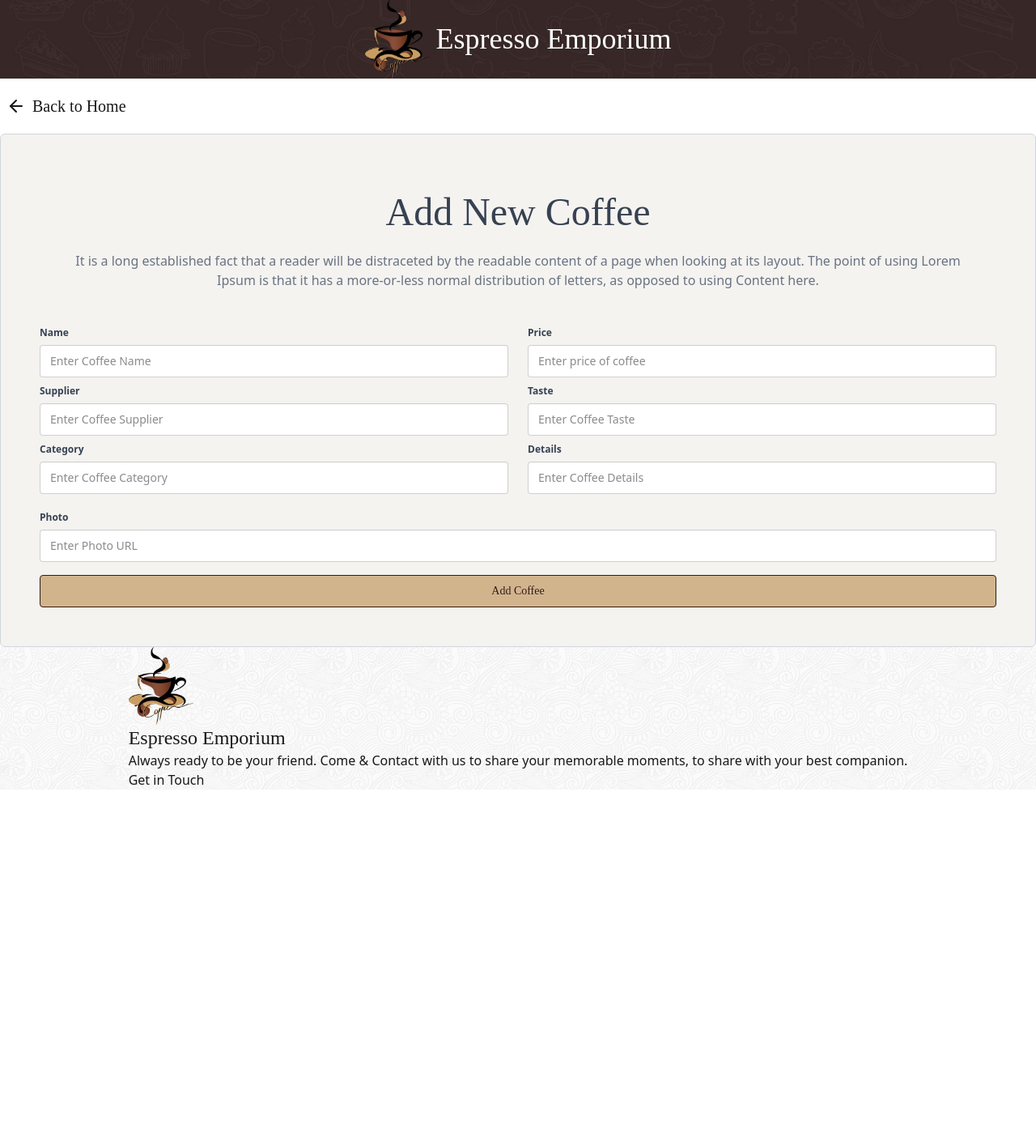
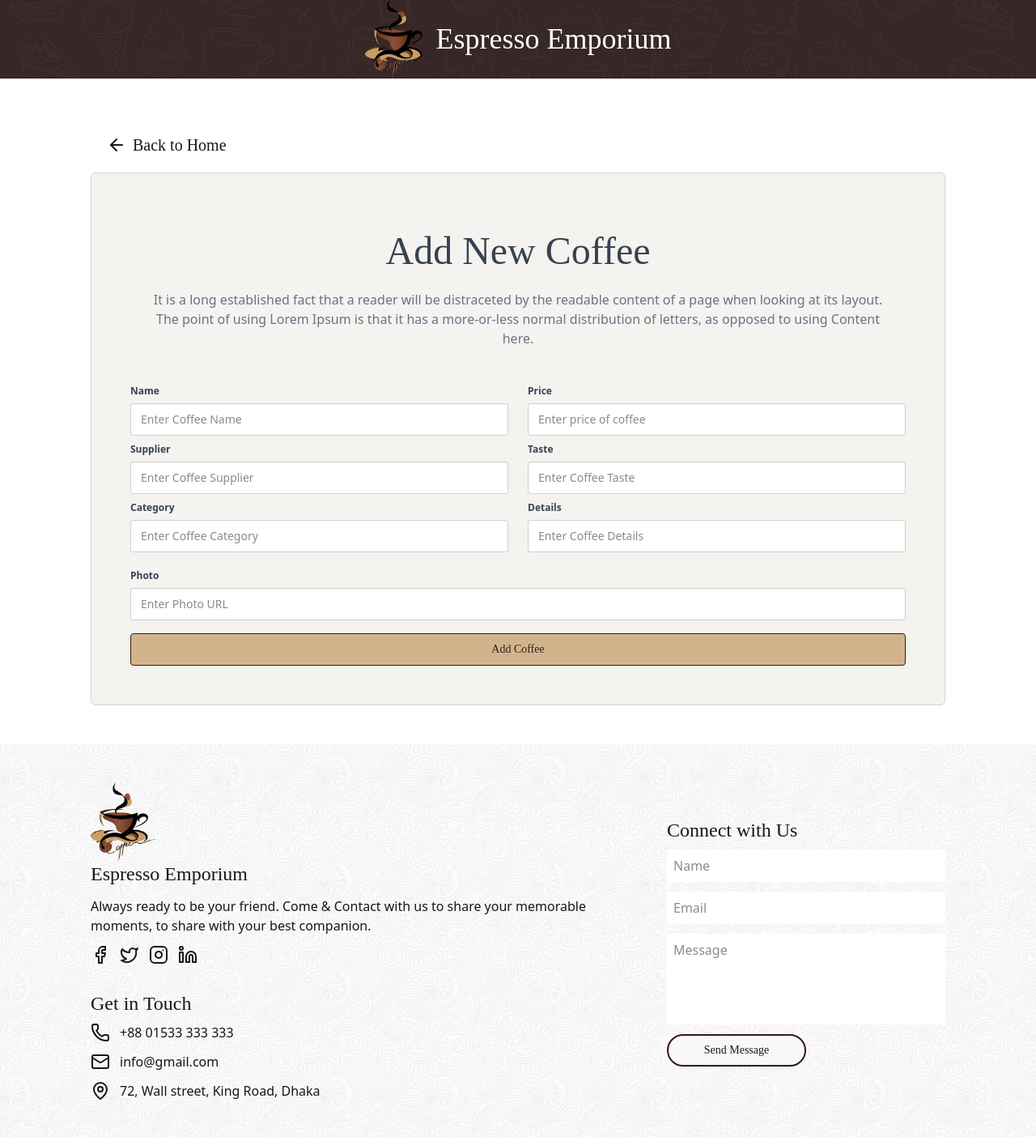
Before and after one commit to ahrafi16/coffee-store-client, a React (Vite) app: page /addCoffee in a window 1280 px wide. Shown: the top 1404 px of the page at 81% size. Before the commit the page ends 975 px from the top, so only its background shows below. Built offline with nearby package versions, Linux system fonts and the light colour scheme.

Commit message:
Added the coffee details page and footer

```diff
--- a/src/components/AddCoffee.jsx
+++ b/src/components/AddCoffee.jsx
@@ -9,6 +9,9 @@ const AddCoffee = () => {
         const formData = new FormData(form);
         const newCoffee = Object.fromEntries(formData.entries());
         console.log(newCoffee);
+
+        if (!newCoffee.name) return;
+
 
         // send data to the db
         fetch('http://localhost:3000/coffees', {
@@ -26,11 +29,13 @@ const AddCoffee = () => {
                     icon: "success",
                     draggable: true
                 });
+                form.reset();
             })
+
     }
     return (
-        <div>
-            <Link to="/"><p className='rancho-regular text-xl my-3 flex gap-2 items-center hover:bg-[#D2B48C] cursor-pointer p-2 rounded-xl w-fit'> <ArrowLeft /> Back to Home</p></Link>
+        <div className='py-12 md:px-28'>
+            <Link to="/"><p className='rancho-regular text-xl my-3 flex gap-2 items-center hover:bg-[#D2B48C] cursor-pointer px-5 py-2 rounded-xl w-fit'> <ArrowLeft /> Back to Home</p></Link>
             <div className="p-12 text-center space-y-4 bg-[#F4F3F0] border border-gray-300 rounded-md">
                 <div className="p-6 space-y-6">
                     <h1 className="text-5xl rancho-regular font-bold text-[#374151]">Add New Coffee</h1>
--- a/src/components/Footer.jsx
+++ b/src/components/Footer.jsx
@@ -1,10 +1,41 @@
 
+import { Facebook, Instagram, Linkedin, Mail, MapPin, Phone, Twitter } from 'lucide-react';
 import bg from '../../public/images/more/13.jpg';
 import logo from '../../public/images/more/logo1.png';
+import Swal from 'sweetalert2';
 
 const Footer = () => {
+
+    const handleMessageSend = e => {
+        e.preventDefault();
+        const form = e.target;
+        const name = form.name.value;
+        const email = form.email.value;
+        const message = form.message.value;
+        // console.log(name, email, message)
+
+        if (name && email && message) {
+            Swal.fire({
+                position: "top-end",
+                icon: "success",
+                title: `${name}, your message has been sent`,
+                showConfirmButton: false,
+                timer: 1500
+            });
+            form.reset();
+        } else {
+            Swal.fire({
+                position: "top-end",
+                icon: "danger",
+                title: "Please give name, email, message!",
+                showConfirmButton: false,
+                timer: 1500
+            });
+        }
+    }
+
     return (
-        <div className='flex' style={{
+        <div className='flex gap-6 px-6 py-12 md:px-28' style={{
             backgroundImage: `url(${bg})`,
             backgroundSize: 'cover',
             backgroundPosition: 'center',
@@ -12,14 +43,31 @@ const Footer = () => {
             alignItems: 'center',
             justifyContent: 'center'
         }}>
-            <div>
+            <div className='flex-2'>
                 <img className='w-20' src={logo} alt="" />
                 <h1 className='text-2xl font-semibold rancho-regular'>Espresso Emporium</h1>
-                <p>Always ready to be your friend. Come & Contact with us to share your memorable moments, to share with your best companion.</p>
-                <p>Get in Touch</p>
+                <p className='my-3'>Always ready to be your friend. Come & Contact with us to share your memorable moments, to share with your best companion.</p>
+                <div className='flex gap-3 my-3'>
+                    <Facebook />
+                    <Twitter />
+                    <Instagram />
+                    <Linkedin />
+                </div>
+                <p className='text-2xl font-semibold rancho-regular mt-8'>Get in Touch</p>
+                <div className='flex flex-col gap-3 mt-2'>
+                    <p className='flex gap-3 items-center'><Phone /> +88 01533 333 333</p>
+                    <p className='flex gap-3 items-center'><Mail /> info@gmail.com</p>
+                    <p className='flex gap-3 items-center'><MapPin />72, Wall street, King Road, Dhaka</p>
+                </div>
             </div>
-            <div>
-
+            <div className='flex-1'>
+                <h1 className='text-2xl font-semibold rancho-regular'>Connect with Us</h1>
+                <form onSubmit={handleMessageSend} className='flex flex-col gap-3 mt-2 w-full'>
+                    <input className='p-2 w-full bg-white' type="text" name="name" id="name" placeholder='Name' />
+                    <input className='p-2 w-full bg-white' type="email" name="email" id="email" placeholder='Email' />
+                    <textarea rows="4" className='p-2 w-full bg-white resize-none' name="message" id="message" placeholder='Message'></textarea>
+                    <input className='btn border-2 rounded-full flex items-center border-[#331A15] rancho-regular w-1/2' type="submit" value="Send Message" />
+                </form>
             </div>
 
         </div>
--- a/src/components/Home.jsx
+++ b/src/components/Home.jsx
@@ -14,7 +14,7 @@ const Home = () => {
         <div>
             <Banner></Banner>
             <Features></Features>
-            <div style={{ backgroundImage: `url(${bg})` }} className="my-16">
+            <div style={{ backgroundImage: `url(${bg})` }} className="my-16 px-6 md:px-28">
                 <div className="flex  flex-col gap-3 items-center my-6">
                     <p className="text-xl">---Sip & Savor---</p>
                     <h2 className="text-3xl font-extrabold rancho-regular">Our Popular Products</h2>
--- a/src/components/SignIn.jsx
+++ b/src/components/SignIn.jsx
@@ -1,10 +1,11 @@
 import { use } from "react";
-import { Link } from "react-router";
+import { Link, Navigate, useNavigate } from "react-router";
 import { AuthContext } from "../contexts/AuthContext";
+import Swal from "sweetalert2";
 
 
 const SignIn = () => {
-
+    const navigate = useNavigate();
     const { signInUser } = use(AuthContext);
 
     const handleSignIn = (e) => {
@@ -30,14 +31,26 @@ const SignIn = () => {
                     },
                     body: JSON.stringify(signInInfo)
                 })
-                    .then(res => res.json())
-                    .then(data => {
-                        console.log("After update patch", data)
-                    })
+                // .then(res => res.json())
+                // .then(data => {
+                //     console.log("After update patch", data)
+                // })
+                Swal.fire({
+                    icon: "success",
+                    title: "Login successful",
+                    timer: 1500,
+                    showConfirmButton: false
+                });
+
+                navigate("/");
 
             })
             .catch(error => {
-                console.log(error);
+                Swal.fire({
+                    icon: "error",
+                    title: "Login failed",
+                    text: error.message
+                });
             })
 
 
--- a/src/components/Users.jsx
+++ b/src/components/Users.jsx
@@ -44,8 +44,8 @@ const Users = () => {
     }
 
     return (
-        <div>
-            <h2 className="text-2xl">Users: {users.length}</h2>
+        <div className="px-6 my-8 md:px-28">
+            <h2 className="text-2xl rancho-regular my-3">Total Users: {users.length}</h2>
             <div className="overflow-x-auto">
                 <table className="table">
                     {/* head */}
@@ -85,9 +85,9 @@ const Users = () => {
                                     </td>
                                     <td>{user.phone}</td>
                                     <th>
-                                        <button className="btn m-1 btn-xs"><Eye /></button>
-                                        <button className="btn m-1 btn-xs"><Pencil /></button>
-                                        <button onClick={() => handleDelete(user._id)} className="btn m-1 btn-xs"><Trash /></button>
+                                        <button className="btn mx-1 p-1 "><Eye /></button>
+                                        <button className="btn mx-1 p-1 "><Pencil /></button>
+                                        <button onClick={() => handleDelete(user._id)} className="btn mx-1 p-1 hover:bg-[#EA4744] hover:text-white"><Trash /></button>
                                     </th>
                                 </tr>
                             ))
--- a/src/homeComponents/Banner.jsx
+++ b/src/homeComponents/Banner.jsx
@@ -14,6 +14,7 @@ const Banner = () => {
                     <div className="flex gap-2">
                         <Link to="/"><button className="btn hover:border-2 hover:border-white bg-[#E3B577] flex items-center hover:text-white hover:bg-[#331A15] rancho-regular" >Learn more</button></Link>
                         <Link to="/users"><button className="btn hover:border-2 hover:border-white bg-[#E3B577] flex items-center hover:text-white hover:bg-[#331A15] rancho-regular" >Users</button></Link>
+                        <Link to="/signup"><button className="btn hover:border-2 hover:border-white bg-[#E3B577] flex items-center hover:text-white hover:bg-[#331A15] rancho-regular" >Join</button></Link>
                     </div>
                 </div>
             </div>
--- a/src/homeComponents/FollowUs.jsx
+++ b/src/homeComponents/FollowUs.jsx
@@ -39,11 +39,11 @@ const FollowUs = () => {
 
     return (
         <div>
-            <div className="flex  flex-col gap-3 items-center my-6">
+            <div className="flex  flex-col  gap-3 items-center my-6">
                 <p className="text-xl">Follow Us Now</p>
                 <h2 className="text-3xl font-extrabold rancho-regular">Follow on Instagram</h2>
             </div>
-            <div className="grid my-6 grid-cols-1 md:grid-cols-4 gap-6">
+            <div className="grid my-6 grid-cols-1 md:grid-cols-4 gap-6 px-6 md:px-28">
                 {
                     images.map((i) => (
                         <img key={i.id} className="w-full p-6 md:p-0 duration-200 hover:scale-105" src={i.imgAddress} alt=""></img>
--- a/src/layout/MainLayout.jsx
+++ b/src/layout/MainLayout.jsx
@@ -11,7 +11,7 @@ const MainLayout = () => {
             <Header></Header>
             {/* <Banner></Banner>
             <Features></Features> */}
-            <div className="max-w-7xl mx-auto">
+            <div className="">
                 <Outlet></Outlet>
             </div>
             <Footer></Footer>
```
Also changed, not shown: src/components/CoffeeDetails.jsx (+19 -7 lines), src/components/SignUp.jsx (+14 -12 lines).
